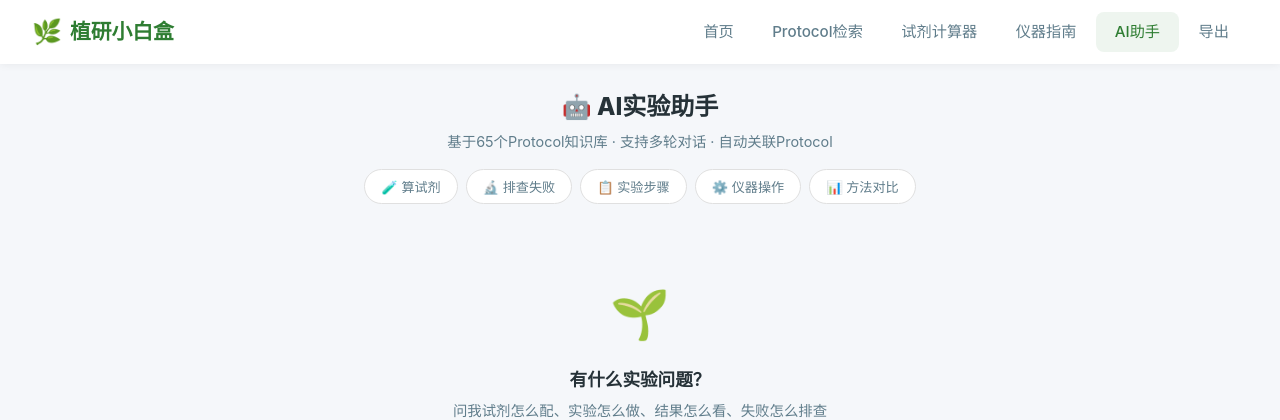
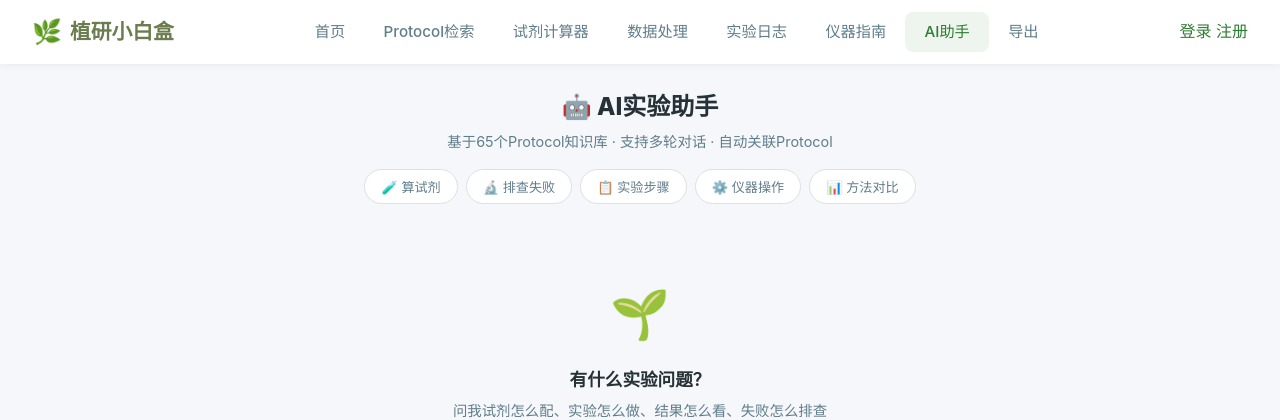
Before and after one commit to wjyxiaojiu-del/zhiyan-xiaobaihe-v2, a Flask app: page /ai in a window 1280 px wide. Shown: the top 420 px of the page. Run offline with Flask 3, Linux system fonts and the light colour scheme.

Commit message:
chore: update templates/base.html

```diff
--- a/templates/base.html
+++ b/templates/base.html
@@ -12,15 +12,32 @@
     <nav class="navbar">
         <a href="/" class="logo">
             <span class="icon">🌿</span>
-            <span>植研小白盒</span>
+            <span style="color:#6B7C4E;">植研小白盒</span>
         </a>
         <div class="nav-links">
             <a href="/" class="{% if active == 'home' %}active{% endif %}">首页</a>
             <a href="/search" class="{% if active == 'search' %}active{% endif %}">Protocol检索</a>
             <a href="/calculator" class="{% if active == 'calc' %}active{% endif %}">试剂计算器</a>
+            <a href="/data" class="{% if active == 'data' %}active{% endif %}">数据处理</a>
+            <a href="/journal" class="{% if active == 'journal' %}active{% endif %}">实验日志</a>
             <a href="/instruments" class="{% if active == 'instruments' %}active{% endif %}">仪器指南</a>
             <a href="/ai" class="{% if active == 'ai' %}active{% endif %}">AI助手</a>
             <a href="/export" class="{% if active == 'export' %}active{% endif %}">导出</a>
+        </div>
+        <div class="nav-auth">
+            {% if current_user %}
+                {% if current_user.role == 'admin' %}
+                <a href="/admin" class="nav-admin-link">🔧 管理</a>
+                {% endif %}
+                <a href="/profile" class="nav-user-link">
+                    <span class="nav-avatar">{{ current_user.username[0] | upper }}</span>
+                    {{ current_user.username }}
+                </a>
+                <a href="/logout" class="nav-logout-link">退出</a>
+            {% else %}
+                <a href="/login" class="nav-login-link">登录</a>
+                <a href="/register" class="nav-register-link">注册</a>
+            {% endif %}
         </div>
     </nav>
 
```
